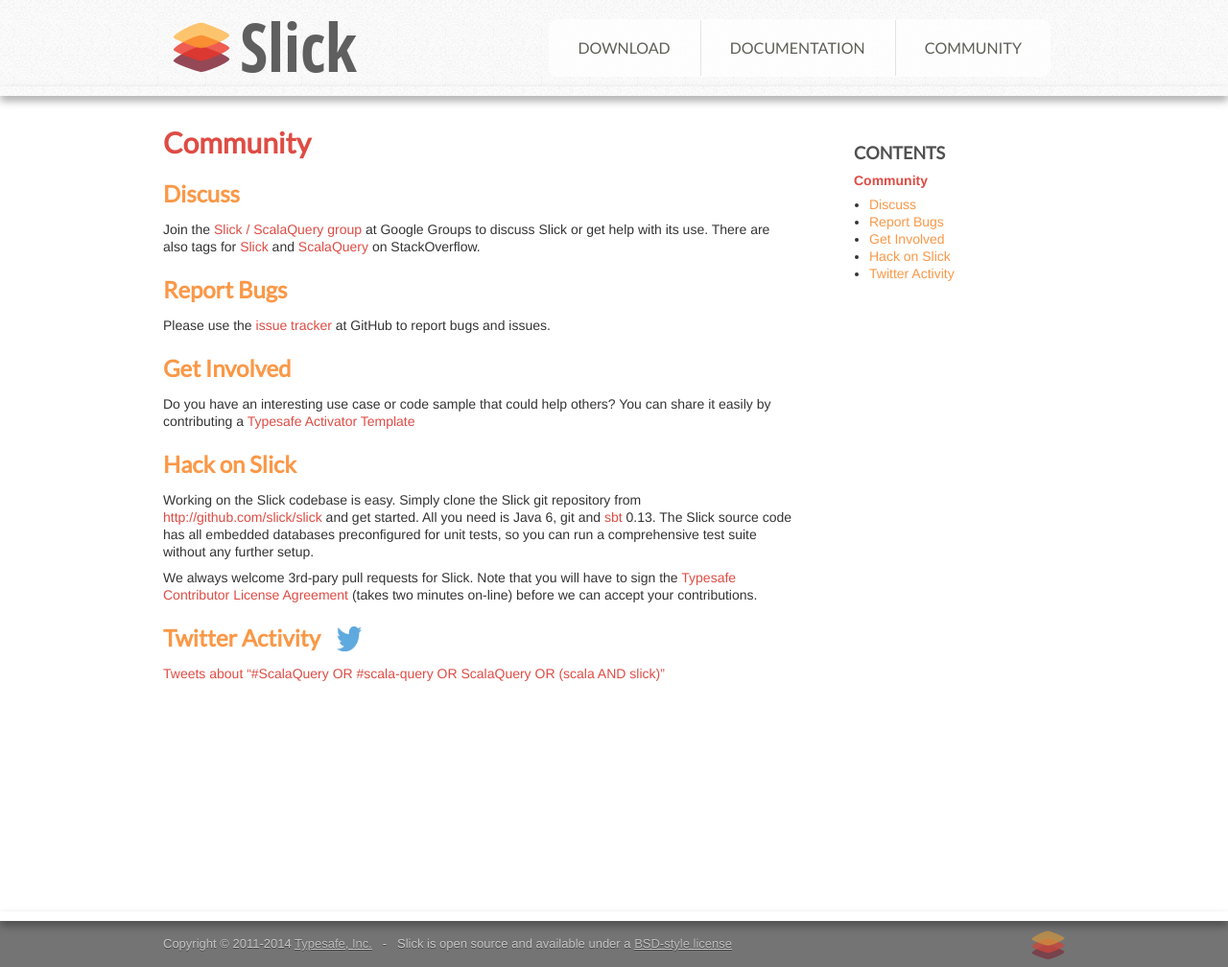
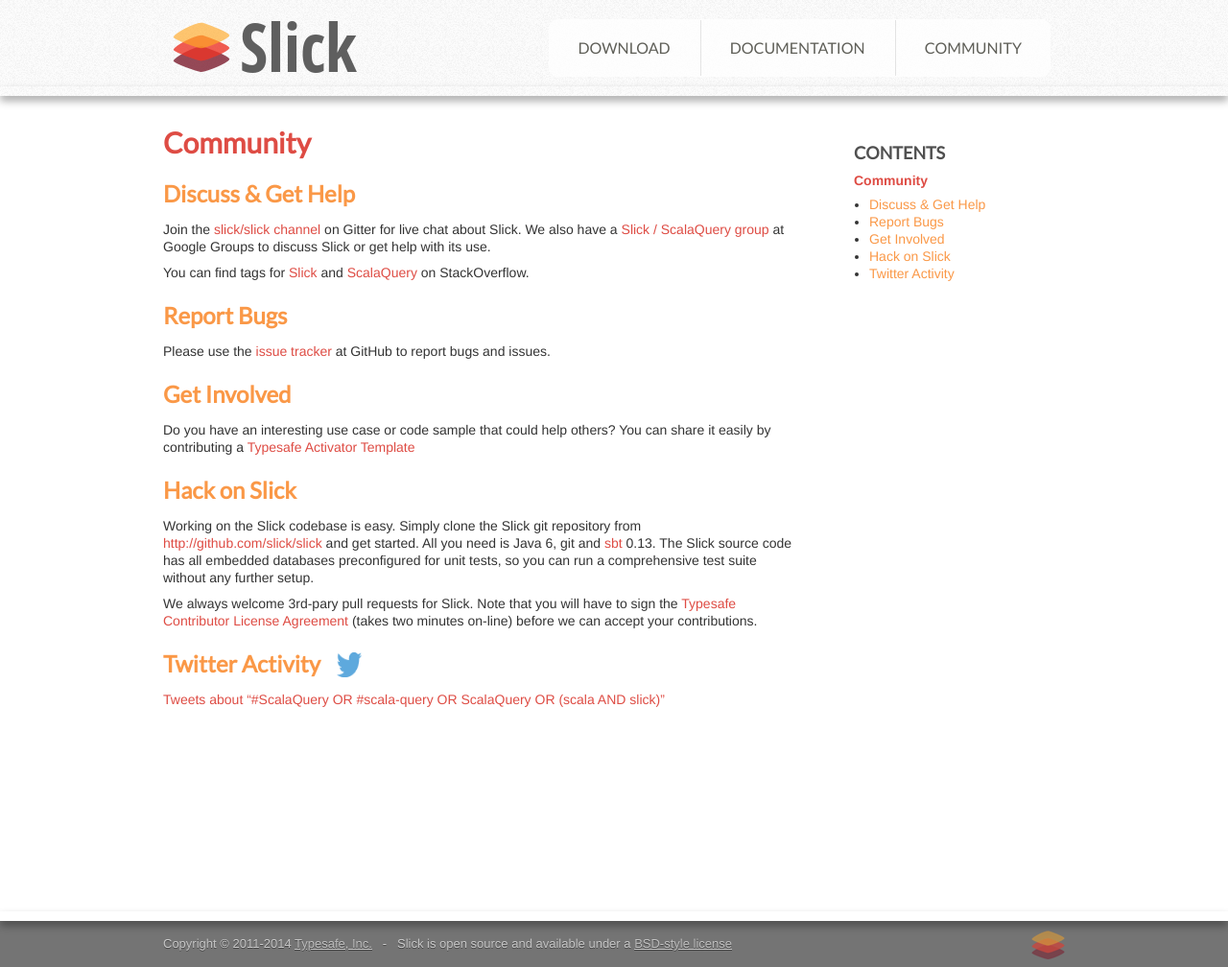
Before and after one commit to slick/slick.github.com, a Jekyll site: the page built from community/index.md, in a window 1280 px wide. Shown: the whole page at 96% size. Built offline with Jekyll 4.4.1, drawn with Linux system fonts in a browser that asks for light colours; comment, search, counter and statistics services are not loaded.

Commit message:
Add Gitter link

```diff
--- a/community/index.md
+++ b/community/index.md
@@ -3,10 +3,13 @@
 title: Community
 ---
 
-## Discuss
+## Discuss & Get Help
 
-Join the [Slick / ScalaQuery group](http://groups.google.com/group/scalaquery)
-at Google Groups to discuss Slick or get help with its use. There are also tags for
+Join the [slick/slick channel](https://gitter.im/slick/slick?utm_source=share-link&utm_medium=link&utm_campaign=share-link) on Gitter for live chat about Slick.
+We also have a [Slick / ScalaQuery group](http://groups.google.com/group/scalaquery)
+at Google Groups to discuss Slick or get help with its use.
+
+You can find tags for
 [Slick](http://stackoverflow.com/questions/tagged/slick) and
 [ScalaQuery](http://stackoverflow.com/questions/tagged/scalaquery) on StackOverflow.
 
```
